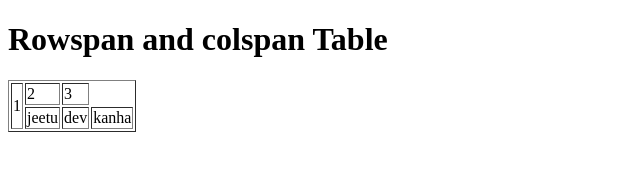
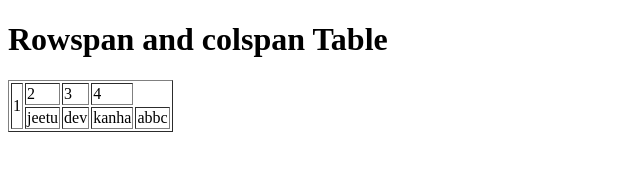
Before and after one commit to Routjitu/UI, a plain HTML site: page @HTML TABLES/TABLE 2/index.html in a window 1280 px wide. Shown: the whole page, without its empty margins (0-640 px from the left). Drawn offline with Linux system fonts and the light colour scheme.

Commit message:
TABLE 2 index.html file modified

```diff
--- a/@HTML TABLES/TABLE 2/index.html
+++ b/@HTML TABLES/TABLE 2/index.html
@@ -14,11 +14,13 @@
             <td rowspan="2">1</td>
             <td>2</td>
             <td>3</td>
+            <td>4</td>
         </tr>
         <tr>
             <td>jeetu</td>
             <td>dev</td>
             <td>kanha</td>
+            <td>abbc</td>
         </tr>
     </table>
 
```
